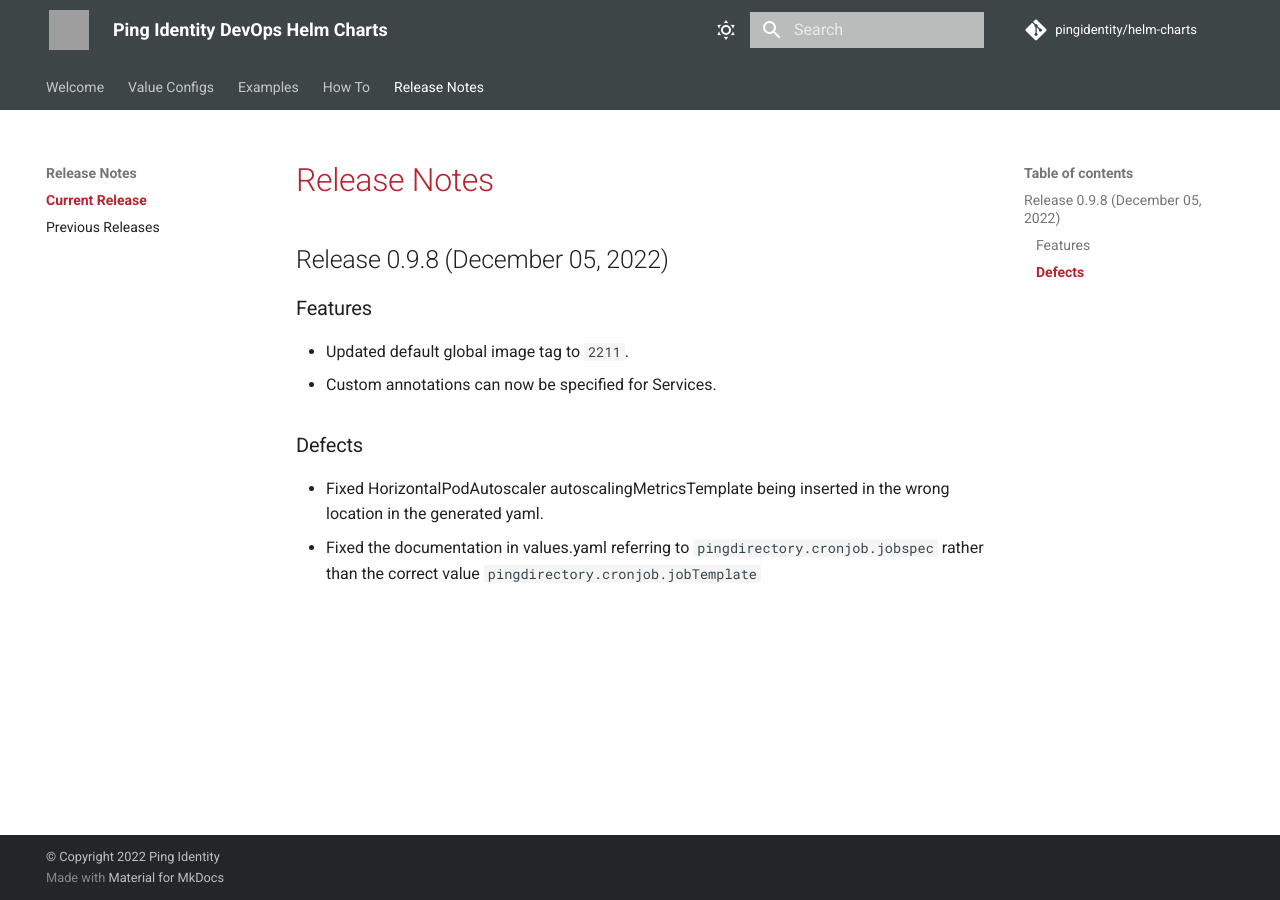
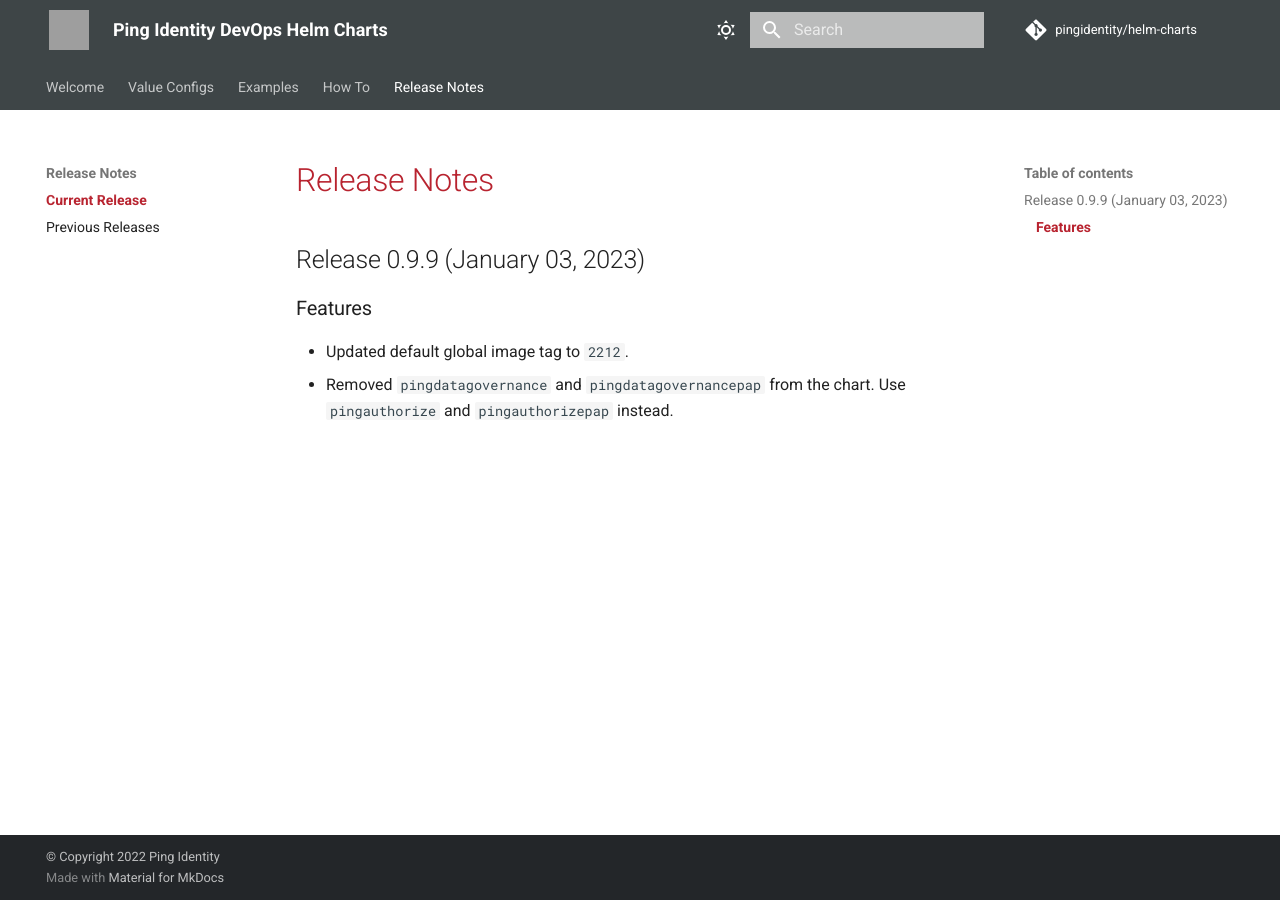
Before and after one commit to pingidentity/helm-charts, an MkDocs documentation site: the page built from docs/release-notes/currentRelease.md, in a window 1280 px wide. Built offline with MkDocs 1.6.1 and Material for MkDocs 9.7.7, drawn with Linux system fonts in a browser that asks for light colours; comment, search, counter and statistics services are not loaded; grey boxes are pictures that could not be loaded.

Commit message:
Release 0.9.9

```diff
--- a/docs/release-notes/currentRelease.md
+++ b/docs/release-notes/currentRelease.md
@@ -1,9 +1,5 @@
 # Release Notes
-## Release 0.9.8 (December 05, 2022)
+## Release 0.9.9 (January 03, 2023)
 ### Features ###
-  - Updated default global image tag to `2211`.
-  - Custom annotations can now be specified for Services.
-
-### Defects ###
-  - Fixed HorizontalPodAutoscaler autoscalingMetricsTemplate being inserted in the wrong location in the generated yaml.
-  - Fixed the documentation in values.yaml referring to `pingdirectory.cronjob.jobspec` rather than the correct value `pingdirectory.cronjob.jobTemplate`
+  - Updated default global image tag to `2212`.
+  - Removed `pingdatagovernance` and `pingdatagovernancepap` from the chart. Use `pingauthorize` and `pingauthorizepap` instead.
```
Also changed, not shown: docs/config/supported-values.md (+1 -1 lines), docs/index.yaml (+13 -1 lines), docs/release-notes/previousReleases.md (+9 -0 lines), 2 other files.
